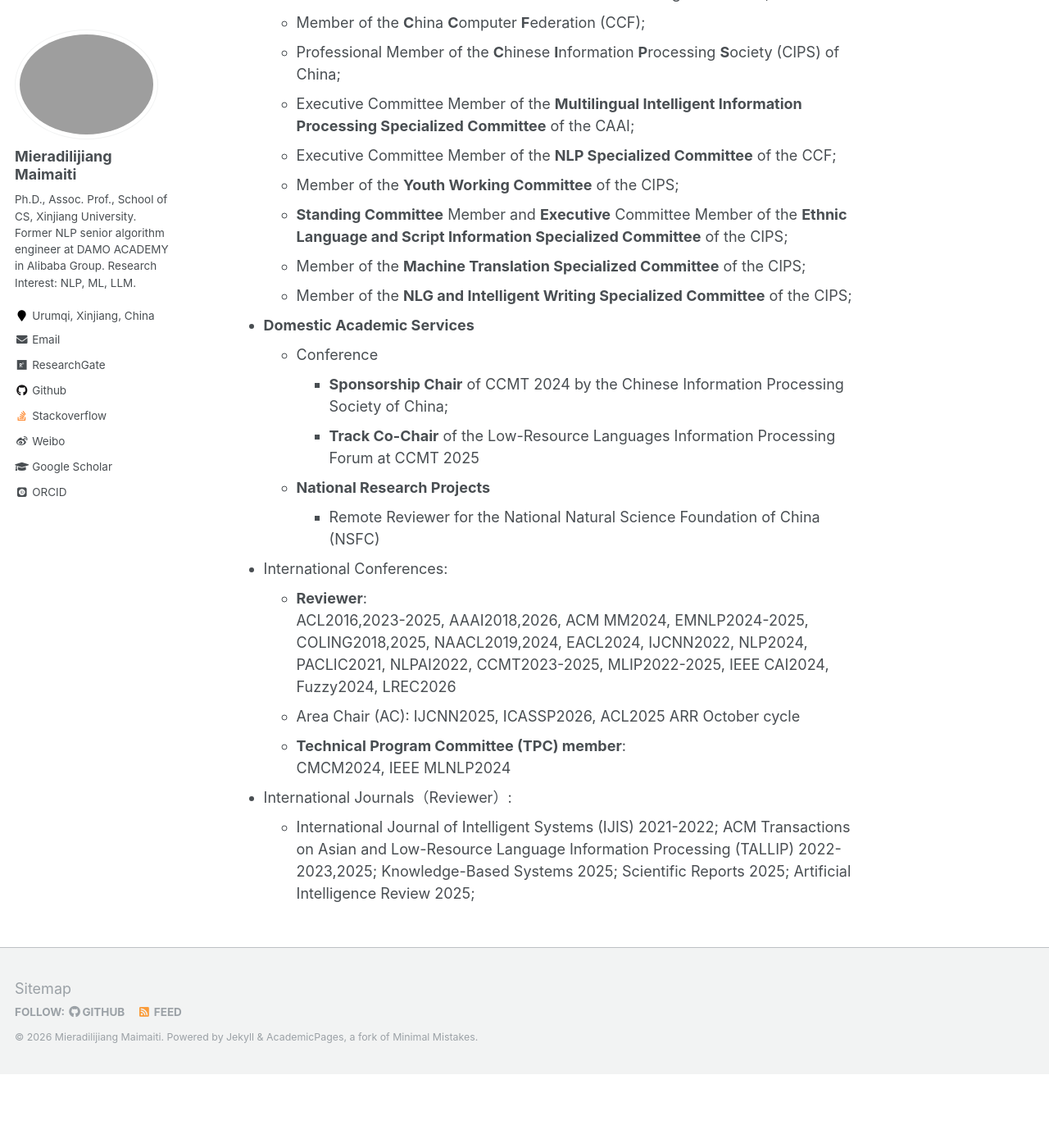
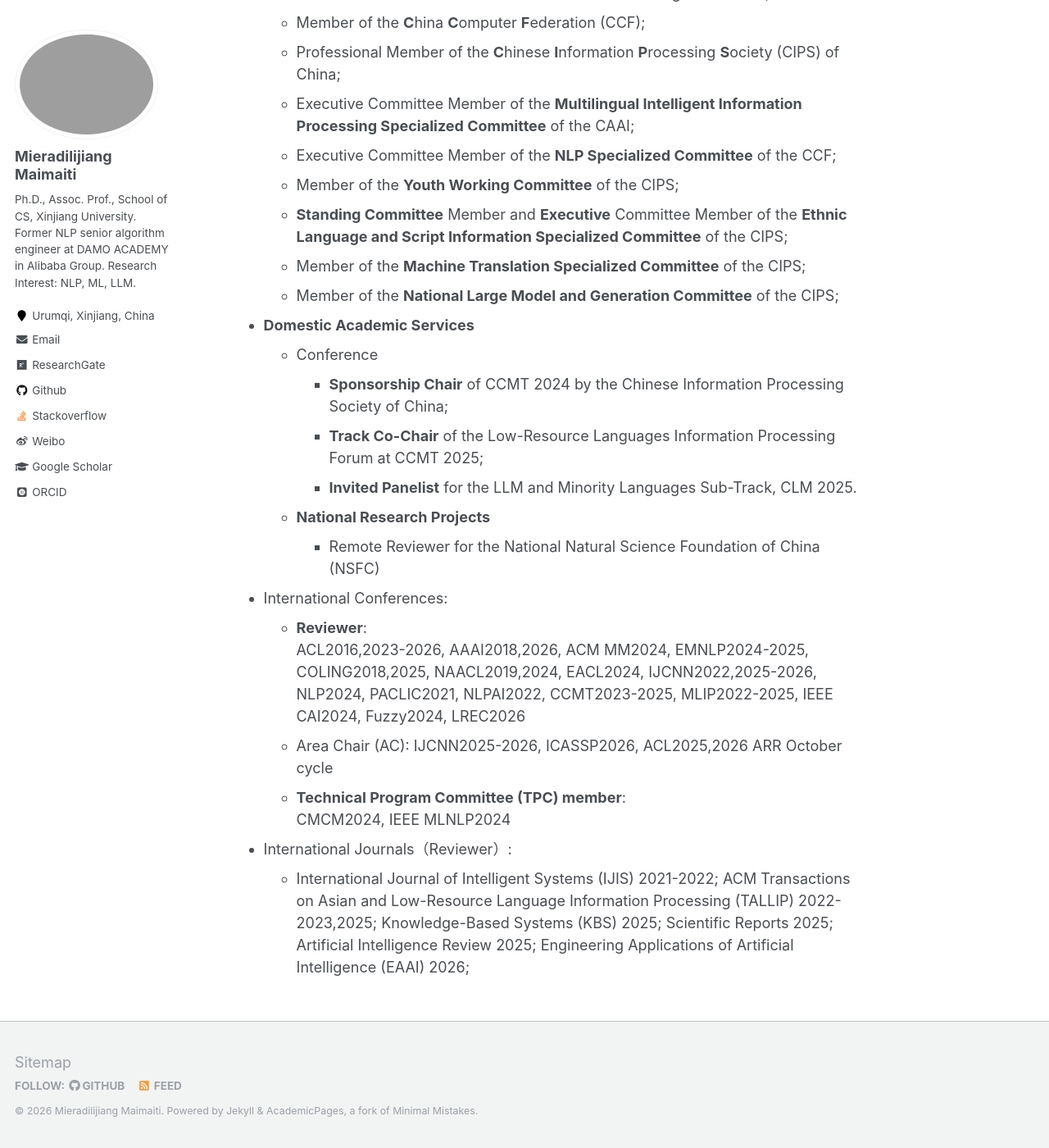
Before and after one commit to miradel51/miradel51.github.io, a Jekyll site: the page built from _pages/service.md, in a window 1280 px wide and 1400 px high, scrolled down 236 px. Shown: the whole window at 82% size. Built offline with Jekyll 4.4.1, drawn with Linux system fonts in a browser that asks for light colours; some web fonts are replaced; before the commit the page ends 1546 px from its top, so only the background shows below that.

Commit message:
Update service.md
revised some roles for academic services

```diff
--- a/_pages/service.md
+++ b/_pages/service.md
@@ -14,21 +14,22 @@ author_profile: true
   - Member of the **Youth Working Committee** of the CIPS;
   - **Standing Committee** Member and **Executive** Committee Member of the **Ethnic Language and Script Information Specialized Committee** of the CIPS;
   - Member of the **Machine Translation Specialized Committee** of the CIPS;
-  - Member of the **NLG and Intelligent Writing Specialized Committee** of the CIPS;
+  - Member of the **National Large Model and Generation Committee** of the CIPS;
 
 - **Domestic Academic Services**
   - Conference
     - **Sponsorship Chair** of CCMT 2024 by the Chinese Information Processing Society of China;
-    - **Track Co-Chair** of the Low-Resource Languages Information Processing Forum at CCMT 2025
+    - **Track Co-Chair** of the Low-Resource Languages Information Processing Forum at CCMT 2025;
+    - **Invited Panelist** for the LLM and Minority Languages Sub-Track, CLM 2025.
   - **National Research Projects**
     - Remote Reviewer for the National Natural Science Foundation of China (NSFC)
 
 - International Conferences:
   - **Reviewer**:
-    ACL2016,2023-2025, AAAI2018,2026, ACM MM2024, EMNLP2024-2025, COLING2018,2025, NAACL2019,2024, EACL2024, IJCNN2022, NLP2024, PACLIC2021, NLPAI2022, CCMT2023-2025, MLIP2022-2025, IEEE CAI2024, Fuzzy2024, LREC2026
-  - Area Chair (AC): IJCNN2025, ICASSP2026, ACL2025 ARR October cycle
+    ACL2016,2023-2026, AAAI2018,2026, ACM MM2024, EMNLP2024-2025, COLING2018,2025, NAACL2019,2024, EACL2024, IJCNN2022,2025-2026, NLP2024, PACLIC2021, NLPAI2022, CCMT2023-2025, MLIP2022-2025, IEEE CAI2024, Fuzzy2024, LREC2026
+  - Area Chair (AC): IJCNN2025-2026, ICASSP2026, ACL2025,2026 ARR October cycle
   - **Technical Program Committee (TPC) member**:
     CMCM2024, IEEE MLNLP2024
 
 - International Journals（Reviewer）:
-  - International Journal of Intelligent Systems (IJIS) 2021-2022; ACM Transactions on Asian and Low-Resource Language Information Processing (TALLIP) 2022-2023,2025; Knowledge-Based Systems 2025; Scientific Reports 2025; Artificial Intelligence Review 2025;
+  - International Journal of Intelligent Systems (IJIS) 2021-2022; ACM Transactions on Asian and Low-Resource Language Information Processing (TALLIP) 2022-2023,2025; Knowledge-Based Systems (KBS) 2025; Scientific Reports 2025; Artificial Intelligence Review 2025; Engineering Applications of Artificial Intelligence (EAAI) 2026;
```
